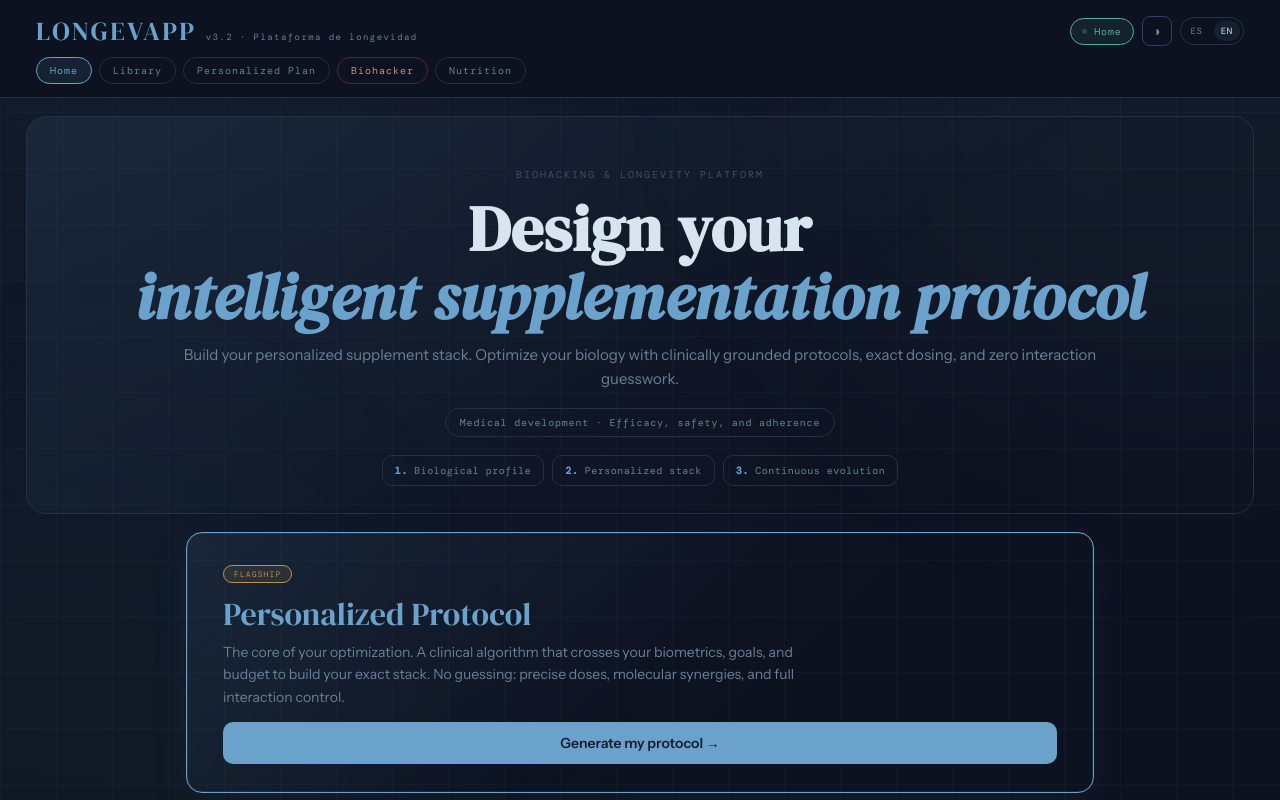
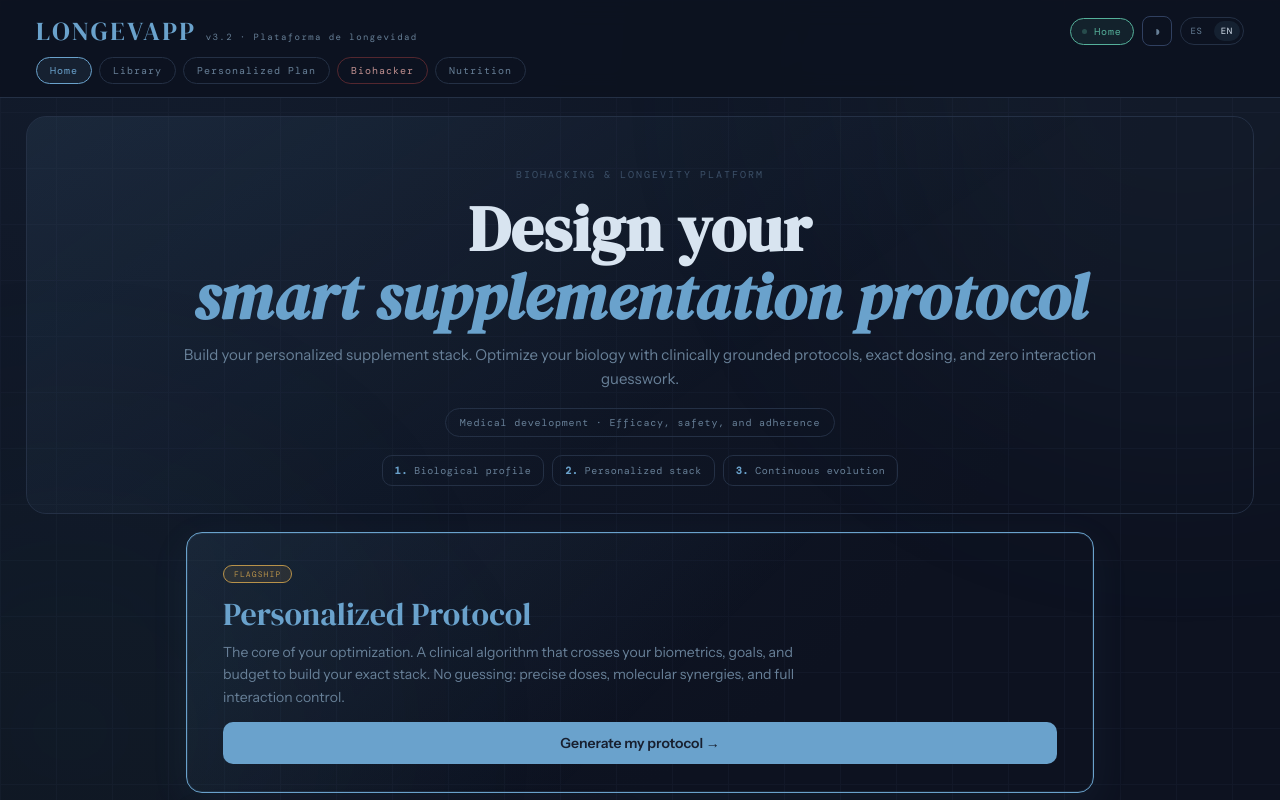
Before and after one commit to fplanisi/LONGEVA, a plain HTML site: page index.html in a window 1280 px wide. Shown: the top 800 px of the page. Drawn offline with nearby package versions, Linux system fonts and the light colour scheme; a web font is replaced by a local one.

Commit message:
Update English hero wording from intelligent to smart

```diff
--- a/index.html
+++ b/index.html
@@ -445,7 +445,7 @@
   document.documentElement.lang = IS_EN ? 'en' : 'es';
   document.querySelector('title').textContent = tr('LONGEVAPP — Inicio','LONGEVAPP — Home');
   document.getElementById('hero-eye').textContent   = tr('PLATAFORMA DE BIOHACKING Y LONGEVIDAD','BIOHACKING & LONGEVITY PLATFORM');
-  document.getElementById('hero-title').innerHTML   = tr('Diseñá tu protocolo de<br><em>suplementación inteligente</em>','Design your<br><em>intelligent supplementation protocol</em>');
+  document.getElementById('hero-title').innerHTML   = tr('Diseñá tu protocolo de<br><em>suplementación inteligente</em>','Design your<br><em>smart supplementation protocol</em>');
   document.getElementById('hero-sub').textContent   = tr('Crea tu "stack" personalizado de suplementos. Optimiza tu biología con protocolos basados en evidencia clínica, dosis exactas y cero riesgo de interacciones.','Build your personalized supplement stack. Optimize your biology with clinically grounded protocols, exact dosing, and zero interaction guesswork.');
   document.getElementById('trust-line').textContent = tr('Desarrollo médico · Eficacia, seguridad y adherencia','Medical development · Efficacy, safety, and adherence');
   document.getElementById('flow-1').innerHTML = tr('<b>1.</b> Perfil Biológico','<b>1.</b> Biological profile');
```
Also changed, not shown: public/index.html (+1 -1 lines).
